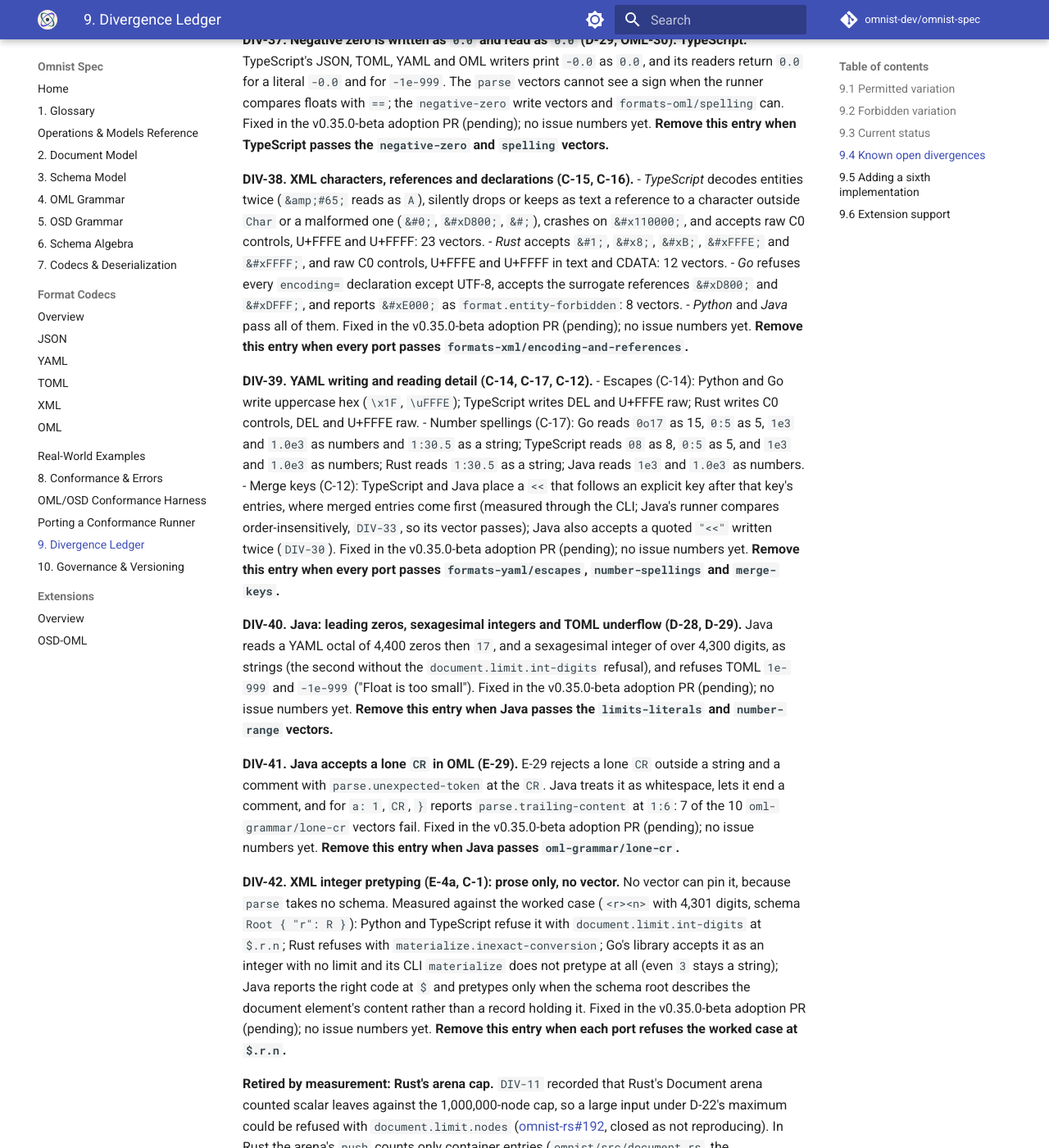
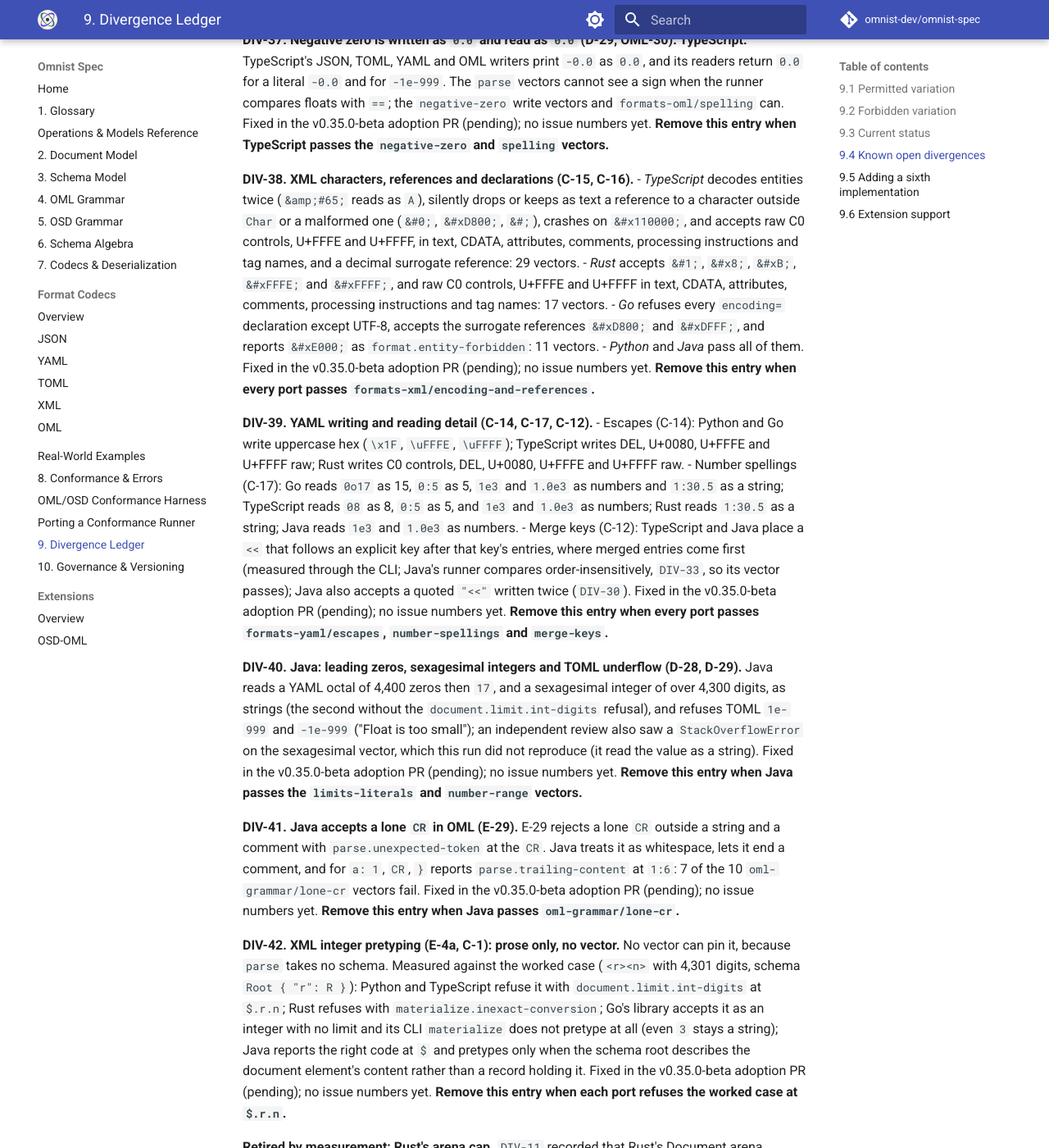
Before and after one commit to omnist-dev/omnist-spec, an MkDocs documentation site: the page built from docs/09-divergence-ledger.md, in a window 1280 px wide and 1400 px high, scrolled down 11122 px. Shown: the whole window at 82% size. Built offline with MkDocs 1.6.1 and Material for MkDocs 9.7.7, drawn with Linux system fonts in a browser that asks for light colours; comment, search, counter and statistics services are not loaded; some of the changed text lies outside the part shown.

Commit message:
Review fixes: OML-30, C-14, E-37 pins, D-5, E-18 set, XML coverage vectors, file modes
OML-30 no longer leaves seconds spelling open; C-14 lists the YAML non-printables;
E-37 pins T for TOML and says the pins are for byte-comparable vectors and defines
temporal equality; D-5 distinguishes -0.0; E-29 says double-quoted or multiline;
E-18 states the exact whitespace set; 7 XML and 2 YAML escape vectors added
(731 total); tools/*.py back to 100755; ledger updated.

Co-Authored-By: Claude Sonnet 5.5 <noreply@anthropic.com>

```diff
--- a/docs/09-divergence-ledger.md
+++ b/docs/09-divergence-ledger.md
@@ -482,8 +482,8 @@ literal where one is exact and otherwise stringifies with
   came, and reports no diagnostic for a `time` in JSON, TOML or YAML.
 - *Python* crashes with an uncaught `ValueError` ("TOML does not support offset
   times") writing a TOML `time` with an offset instead of stringifying it, and
-  writes a space between date and time in TOML and YAML where E-37 pins `T`, and
-  single quotes in YAML for a `time`.
+  writes a space between date and time in TOML and YAML where E-37 pins `T` for both
+  (the pin exists so write vectors are byte-comparable; readers accept the space).
 - *Go* writes `12:00` for `12:00:00` in JSON, TOML and YAML, and *Java* in JSON,
   TOML, YAML, XML and OML (measured through its CLI; Java's runner compares a
   `write` vector by re-parsing, `DIV-33`, so it does not show every byte
@@ -508,19 +508,22 @@ Fixed in the v0.35.0-beta adoption PR (pending); no issue numbers yet.
 - *TypeScript* decodes entities twice (`&amp;#65;` reads as `A`), silently drops
   or keeps as text a reference to a character outside `Char` or a malformed one
   (`&#0;`, `&#xD800;`, `&#;`), crashes on `&#x110000;`, and accepts raw C0
-  controls, U+FFFE and U+FFFF: 23 vectors.
+  controls, U+FFFE and U+FFFF, in text, CDATA, attributes, comments, processing
+  instructions and tag names, and a decimal surrogate reference: 29 vectors.
 - *Rust* accepts `&#1;`, `&#x8;`, `&#xB;`, `&#xFFFE;` and `&#xFFFF;`, and raw C0
-  controls, U+FFFE and U+FFFF in text and CDATA: 12 vectors.
+  controls, U+FFFE and U+FFFF in text, CDATA, attributes, comments, processing
+  instructions and tag names: 17 vectors.
 - *Go* refuses every `encoding=` declaration except UTF-8, accepts the surrogate
   references `&#xD800;` and `&#xDFFF;`, and reports `&#xE000;` as
-  `format.entity-forbidden`: 8 vectors.
+  `format.entity-forbidden`: 11 vectors.
 - *Python* and *Java* pass all of them.
 Fixed in the v0.35.0-beta adoption PR (pending); no issue numbers yet.
 **Remove this entry when every port passes `formats-xml/encoding-and-references`.**
 
 **DIV-39. YAML writing and reading detail (C-14, C-17, C-12).**
-- Escapes (C-14): Python and Go write uppercase hex (`\x1F`, `\uFFFE`); TypeScript
-  writes DEL and U+FFFE raw; Rust writes C0 controls, DEL and U+FFFE raw.
+- Escapes (C-14): Python and Go write uppercase hex (`\x1F`, `\uFFFE`, `\uFFFF`);
+  TypeScript writes DEL, U+0080, U+FFFE and U+FFFF raw; Rust writes C0 controls,
+  DEL, U+0080, U+FFFE and U+FFFF raw.
 - Number spellings (C-17): Go reads `0o17` as 15, `0:5` as 5, `1e3` and `1.0e3` as
   numbers and `1:30.5` as a string; TypeScript reads `08` as 8, `0:5` as 5, and
   `1e3` and `1.0e3` as numbers; Rust reads `1:30.5` as a string; Java reads `1e3`
@@ -535,7 +538,9 @@ Fixed in the v0.35.0-beta adoption PR (pending); no issue numbers yet.
 **DIV-40. Java: leading zeros, sexagesimal integers and TOML underflow (D-28, D-29).**
 Java reads a YAML octal of 4,400 zeros then `17`, and a sexagesimal integer of
 over 4,300 digits, as strings (the second without the `document.limit.int-digits`
-refusal), and refuses TOML `1e-999` and `-1e-999` ("Float is too small").
+refusal), and refuses TOML `1e-999` and `-1e-999` ("Float is too small"); an independent review
+also saw a `StackOverflowError` on the sexagesimal vector, which this run did not
+reproduce (it read the value as a string).
 Fixed in the v0.35.0-beta adoption PR (pending); no issue numbers yet.
 **Remove this entry when Java passes the `limits-literals` and `number-range` vectors.**
 
```
Also changed, not shown: other parts of docs/09-divergence-ledger.md (+1 -1 lines), CHANGELOG.md (+2 -2 lines), docs/02-document-model.md (+2 -1 lines), docs/04-oml-grammar.md (+5 -4 lines), docs/07-codecs-and-deserialization.md (+6 -4 lines), docs/08-conformance-and-errors.md (+15 -7 lines), 2 other files.
